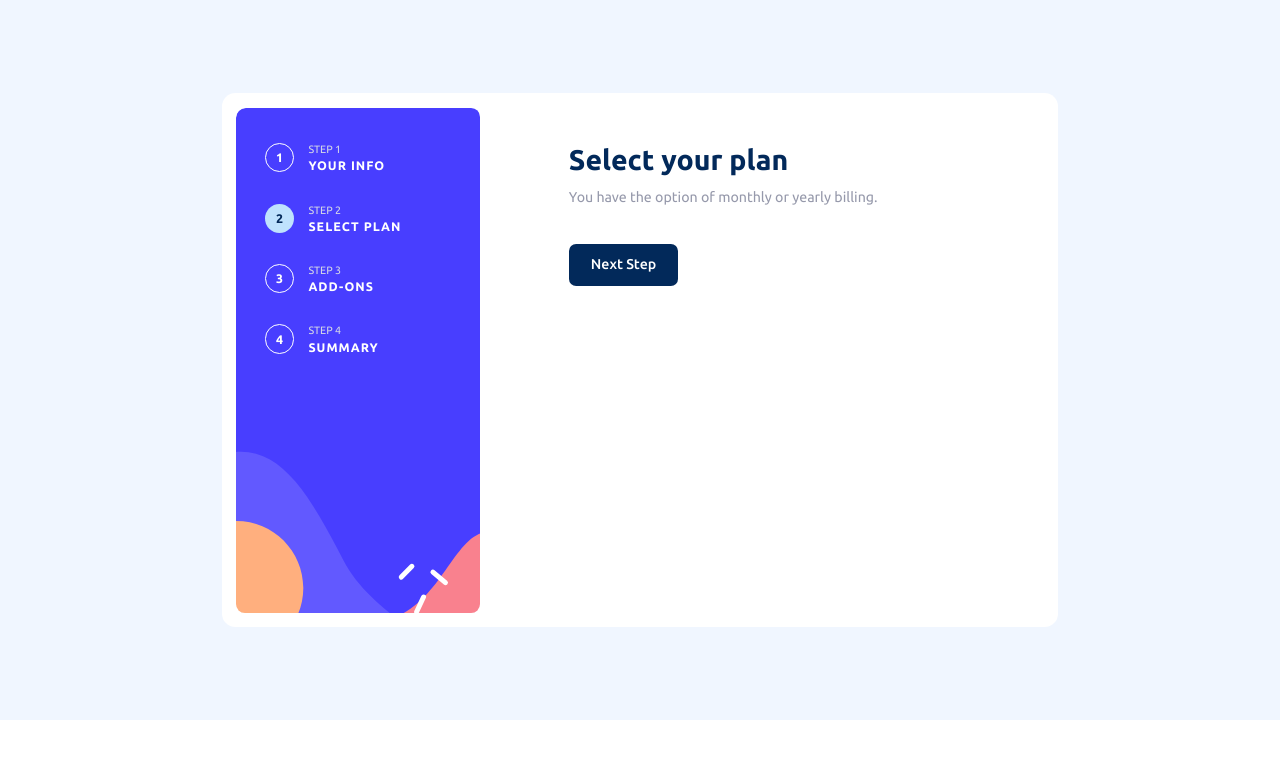
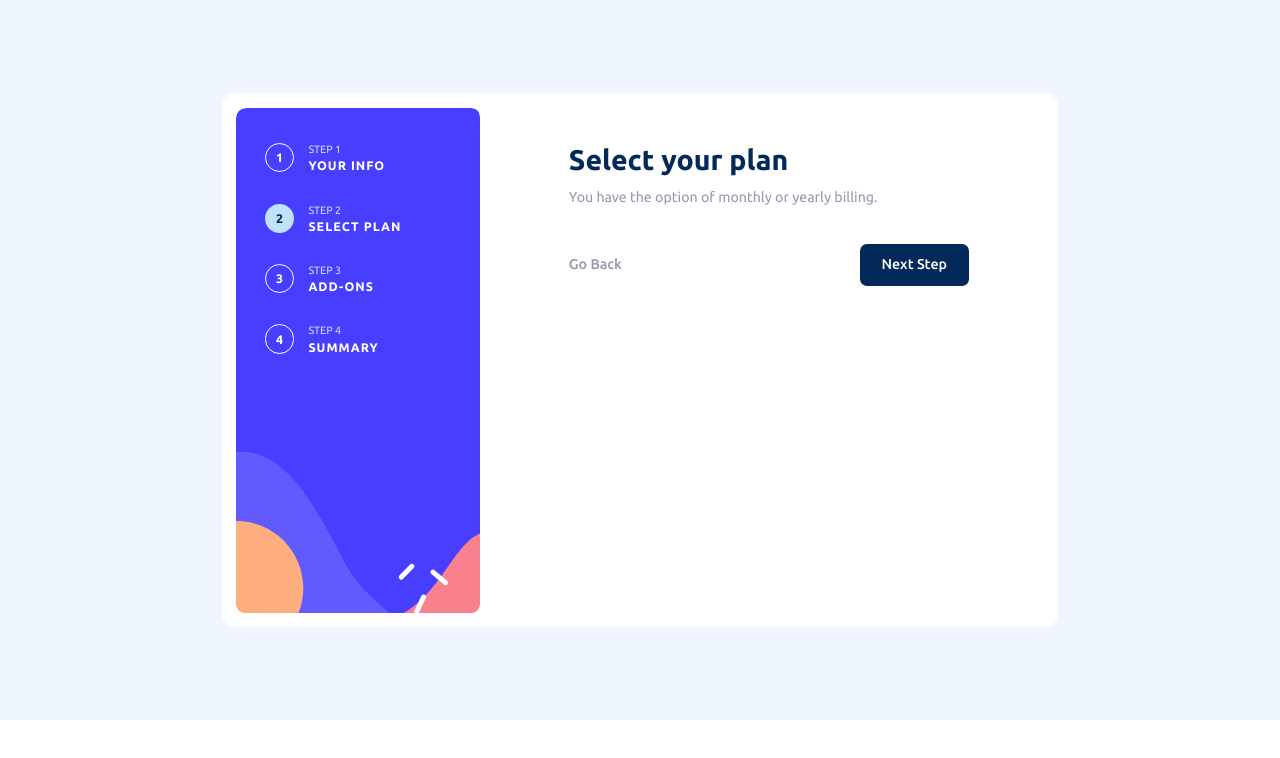
Before and after one commit to CodeVee/multi-step-form, an Angular app: page / in a window 1280 px wide. Both pictures are taken after a click on the button "Next Step". Shown: the top 758 px of the page. Built offline with nearby package versions, Linux system fonts and the light colour scheme.

Commit message:
added back button

```diff
--- a/src/app/app.component.html
+++ b/src/app/app.component.html
@@ -2,7 +2,7 @@
   <div class="w-[94rem] h-[60rem] bg-white rounded-3xl mx-auto self-center p-1.6 flex gap-40">
     <app-sidebar [activeStep]="activeStep"></app-sidebar>
     <main class="w-[45rem]">
-      <app-step-form [activeStep]="activeStep" (stepForwarded)="advanceStep()"></app-step-form>
+      <app-step-form [activeStep]="activeStep" (stepForwarded)="advanceStep()" (stepReversed)="reverseStep()"></app-step-form>
     </main>
   </div>
 </div>
--- a/src/app/app.component.ts
+++ b/src/app/app.component.ts
@@ -11,4 +11,7 @@ export class AppComponent {
   advanceStep() {
     this.activeStep++
   }
+  reverseStep() {
+    this.activeStep--
+  }
 }
--- a/src/app/button.component.ts
+++ b/src/app/button.component.ts
@@ -8,7 +8,7 @@ import { CommonModule } from '@angular/common';
   template: `
     <button (click)="btnClicked.emit()"
     [ngClass]="{'bg-blue-purplish': confirm, 'bg-blue-marine': !confirm}"
-    class="w-[12.3rem] h-[4.8rem] text-white font-medium text-[1.6rem] rounded-bs">
+    class="w-[12.3rem] h-[4.8rem] text-white font-medium text-bs rounded-bs">
       <span *ngIf="confirm; else nextText">Confirm</span>
       <ng-template #nextText>Next Step</ng-template>
     </button>
--- a/src/app/step-form/step-form.component.html
+++ b/src/app/step-form/step-form.component.html
@@ -4,6 +4,8 @@
     <span sub-header>{{ currentTitle.subHeader }}</span>
   </app-header>
   <div class="flex justify-between">
+    <button (click)="previousStep()" [ngClass]="{'visible': beyondInfoStep, 'invisible': !beyondInfoStep}"
+    type="button" class="font-medium text-bs text-gray-cool">Go Back</button>
     <app-button *ngIf="summaryStep" [confirm]="true" (btnClicked)="confirm()"></app-button>
     <app-button *ngIf="!summaryStep" (btnClicked)="nextStep()"></app-button>
   </div>
--- a/src/app/step-form/step-form.component.ts
+++ b/src/app/step-form/step-form.component.ts
@@ -13,6 +13,7 @@ import { ButtonComponent } from '../button.component';
 export class StepFormComponent {
   @Input() activeStep: number | undefined
   @Output() stepForwarded = new EventEmitter<void>()
+  @Output() stepReversed = new EventEmitter<void>()
 
   get currentTitle() {
     return TITLES.find(t => t.step === this.activeStep)
@@ -22,8 +23,15 @@ export class StepFormComponent {
     return this.activeStep === 4
   }
 
+  get beyondInfoStep() {
+    return this.activeStep && this.activeStep > 1
+  }
+
   nextStep() {
     this.stepForwarded.emit()
+  }
+  previousStep() {
+    this.stepReversed.emit()
   }
 
   confirm() {
--- a/tailwind.config.js
+++ b/tailwind.config.js
@@ -33,6 +33,9 @@ module.exports = {
       },
       borderRadius: {
         'bs': '0.8rem'
+      },
+      fontSize: {
+        'bs': '1.6rem'
       }
     },
   },
```
